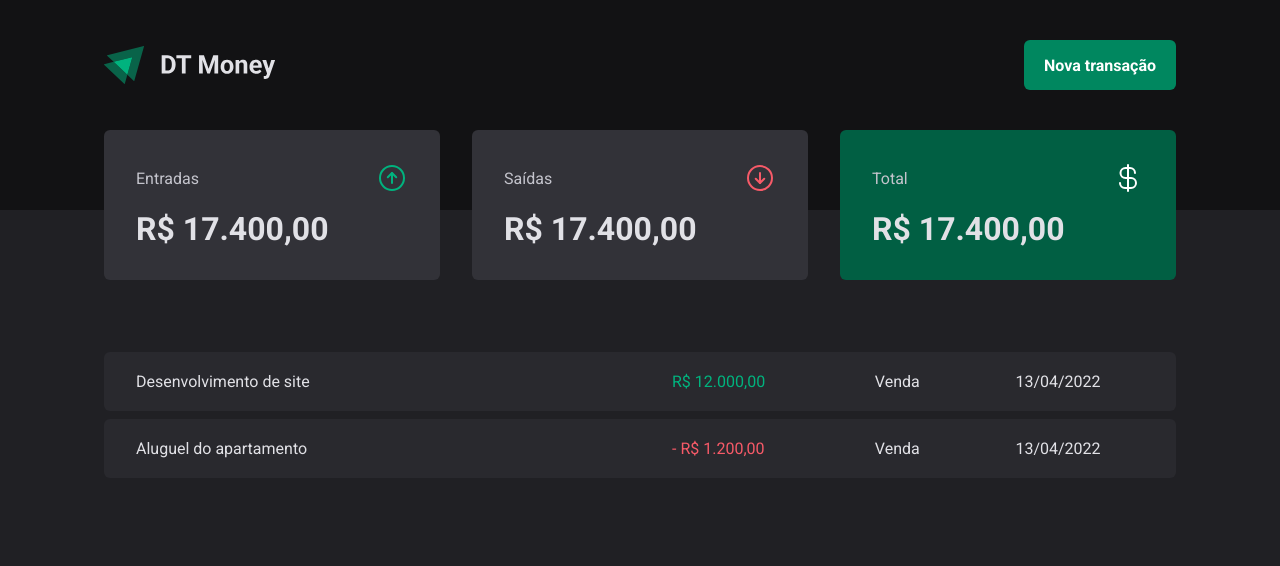
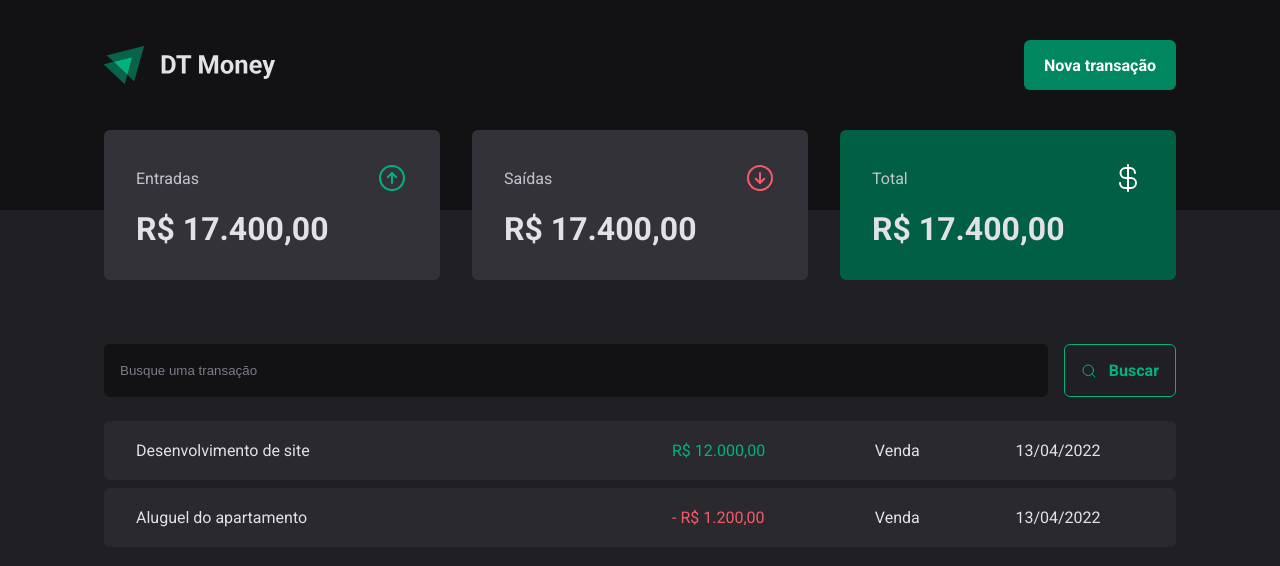
Before and after one commit to arilsonsouza/ignite-reactjs-2022, a React (Vite) app in the folder 03-dt-money/: page / in a window 1280 px wide. Shown: the top 566 px of the page. Built offline with nearby package versions, Linux system fonts and the light colour scheme.

Commit message:
Add SearchForm component

```diff
--- /dev/null
+++ b/03-dt-money/src/pages/Transactions/components/SearchForm/index.tsx
@@ -0,0 +1,13 @@
+import { MagnifyingGlass } from 'phosphor-react'
+import { SearchFormContainer } from './styles'
+
+export function SearchForm() {
+  return (
+    <SearchFormContainer>
+      <input type="text" placeholder="Busque uma transação" />
+      <button>
+        <MagnifyingGlass /> Buscar
+      </button>
+    </SearchFormContainer>
+  )
+}
--- /dev/null
+++ b/03-dt-money/src/pages/Transactions/components/SearchForm/styles.ts
@@ -0,0 +1,41 @@
+import styled from 'styled-components'
+
+export const SearchFormContainer = styled.form`
+  display: flex;
+  gap: 1rem;
+
+  input {
+    flex: 1;
+    border-radius: 6px;
+    border: 0;
+    background-color: ${({ theme }) => theme['gray-900']};
+    color: ${({ theme }) => theme['gray-300']};
+    padding: 1rem;
+
+    &::placeholder {
+      color: ${({ theme }) => theme['gray-500']};
+    }
+  }
+
+  button {
+    display: flex;
+    align-items: center;
+    gap: 0.75rem;
+
+    border: 0;
+    padding: 1rem;
+    background-color: transparent;
+    border: 1px solid ${({ theme }) => theme['green-300']};
+    color: ${({ theme }) => theme['green-300']};
+    font-weight: bold;
+    border-radius: 6px;
+    cursor: pointer;
+
+    &:hover {
+      transition: all 0.2s;
+      background-color: ${({ theme }) => theme['green-500']};
+      border-color: ${({ theme }) => theme['green-300']};
+      color: ${({ theme }) => theme.white};
+    }
+  }
+`
--- a/03-dt-money/src/pages/Transactions/index.tsx
+++ b/03-dt-money/src/pages/Transactions/index.tsx
@@ -1,5 +1,6 @@
 import { Header } from '../../components/Header'
 import { Summary } from '../../components/Summary'
+import { SearchForm } from './components/SearchForm'
 import {
   PriceHighlight,
   TransactionsContainer,
@@ -13,6 +14,7 @@
       <Summary />
 
       <TransactionsContainer>
+        <SearchForm />
         <TransactionsTable>
           <tbody>
             <tr>
--- a/03-dt-money/src/pages/Transactions/styles.ts
+++ b/03-dt-money/src/pages/Transactions/styles.ts
@@ -11,7 +11,7 @@
   width: 100%;
   border-collapse: separate;
   border-spacing: 0 0.5rem;
-  /* margin-top: 1.5rem; */
+  margin-top: 1rem;
 
   td {
     padding: 1.25rem 2rem;
```
